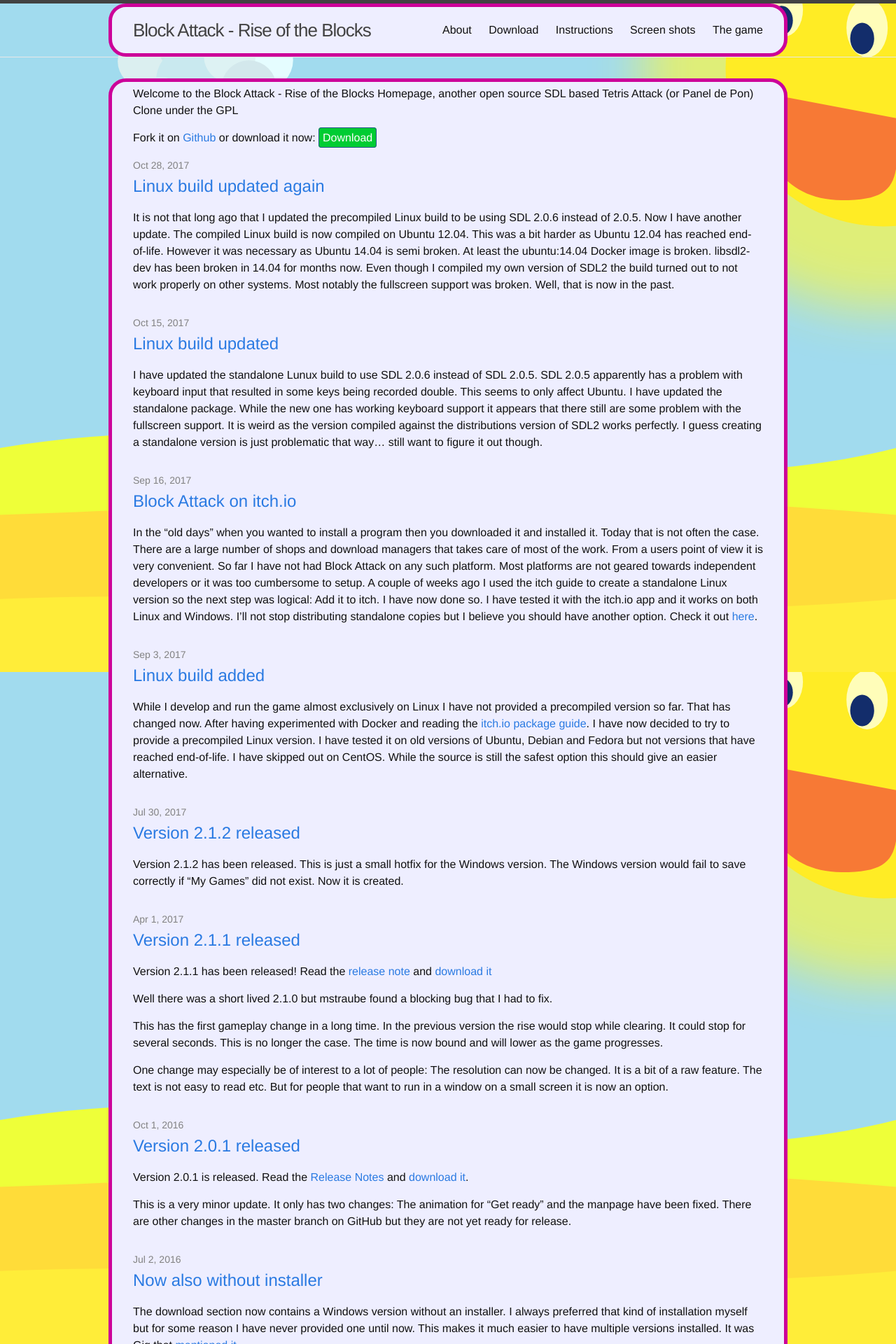
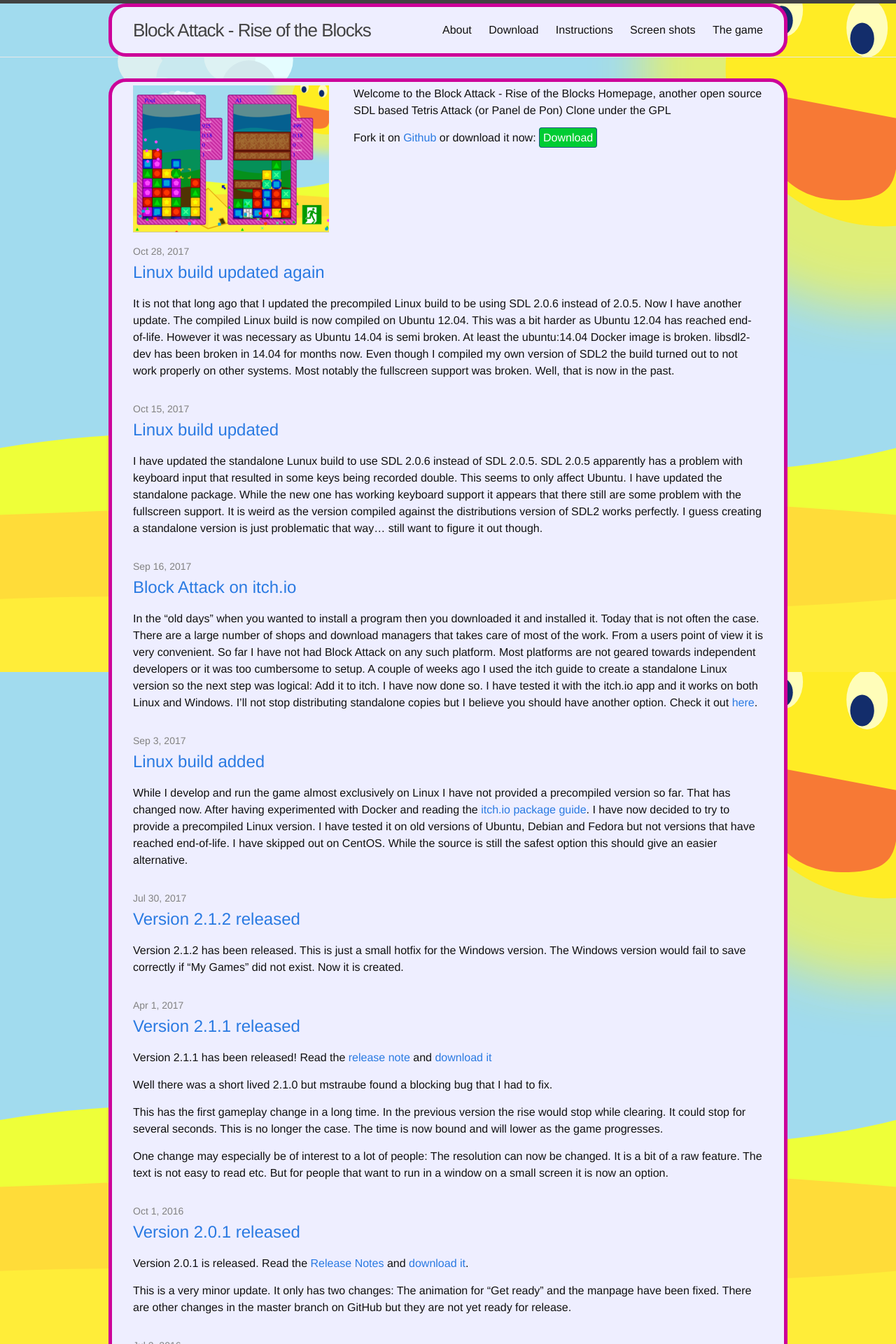
Before and after one commit to blockattack/blockattack-www, a Jekyll site: the page built from index.html, in a window 1280 px wide. Shown: the top 1920 px of the page at 70% size. Built offline with Jekyll 4.4.1, drawn with Linux system fonts in a browser that asks for light colours.

Commit message:
Updated screenshot thumbnails and added screenshot to the frontpage

```diff
--- a/css/main.scss
+++ b/css/main.scss
@@ -50,3 +50,23 @@
         "layout",
         "syntax-highlighting"
 ;
+
+
+.column {
+    float: left;
+}
+
+.left {
+    width: 35%;
+}
+
+.right {
+    width: 65%;
+}
+
+/* Clear floats after the columns */
+.row:after {
+    content: "";
+    display: table;
+    clear: both;
+}
--- a/index.html
+++ b/index.html
@@ -4,9 +4,16 @@
 
 <div class="home">
 
-<p>Welcome to the Block Attack - Rise of the Blocks Homepage, another open source SDL based Tetris Attack (or Panel de Pon) Clone under the GPL</p>
-<p> Fork it on <a href="https://github.com/blockattack/blockattack-game">Github</a> or download it now: <a class="download-link" href="{{ "/download/" | prepend: site.baseurl }}">Download</a></p>
-
+<div class="row">
+      <div class="column left">
+            <a href="{{ site.baseurl }}/images/screenshots/blockattack_2.1.2_vs.png"  data-lightbox="frontpage" data-title="VS Game againt the computer"><img src="{{ site.baseurl }}/images/screenshots/blockattack_2.1.2_vs.thumb.png" alt="Screenshot" border="0"/></a>
+      </div>
+      <div class="column right">
+            <p>Welcome to the Block Attack - Rise of the Blocks Homepage, another open source SDL based Tetris Attack (or Panel de Pon) Clone under the GPL</p>
+            <p>Fork it on <a href="https://github.com/blockattack/blockattack-game">Github</a> or download it now: <a class="download-link" href="{{ "/download/" | prepend: site.baseurl }}">Download</a></p>
+      </div>
+</div>
+<p></p>
   <ul class="post-list">
     {% for post in site.posts %}
       <li>
```
Also changed, not shown: images/blockattack2_menu_2016-03-20_14-30-11_thump.png, images/screenshot12thump.jpg, images/screenshots/blockattack_2.1.2_timetrial.png (added), images/screenshots/blockattack_2.1.2_vs.png (added), images/screenshots/blockattack_2.1.2_vs.thumb.png (added), images/screenshots/blockattack_2.1.2_vs2.png (added).
